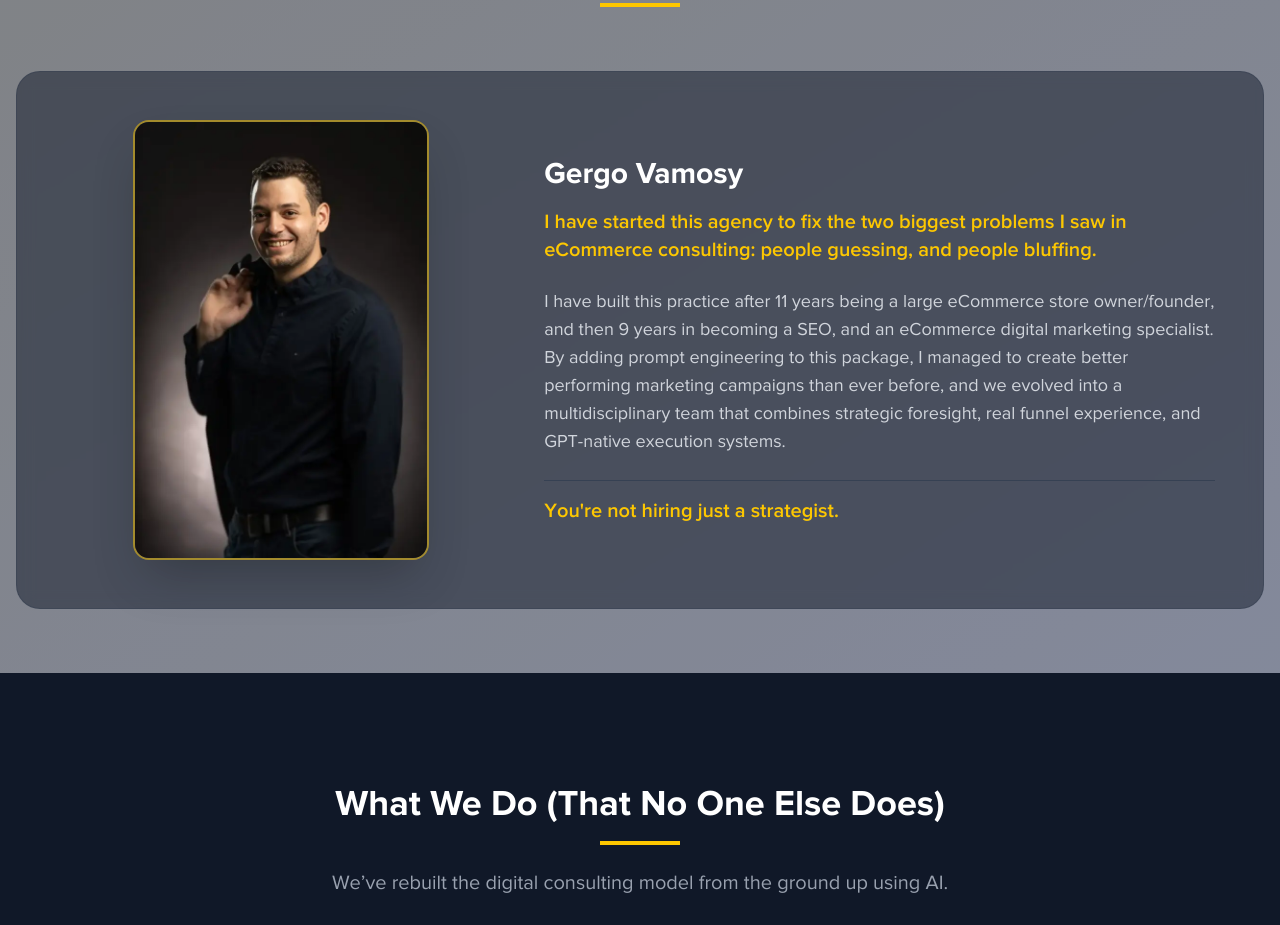
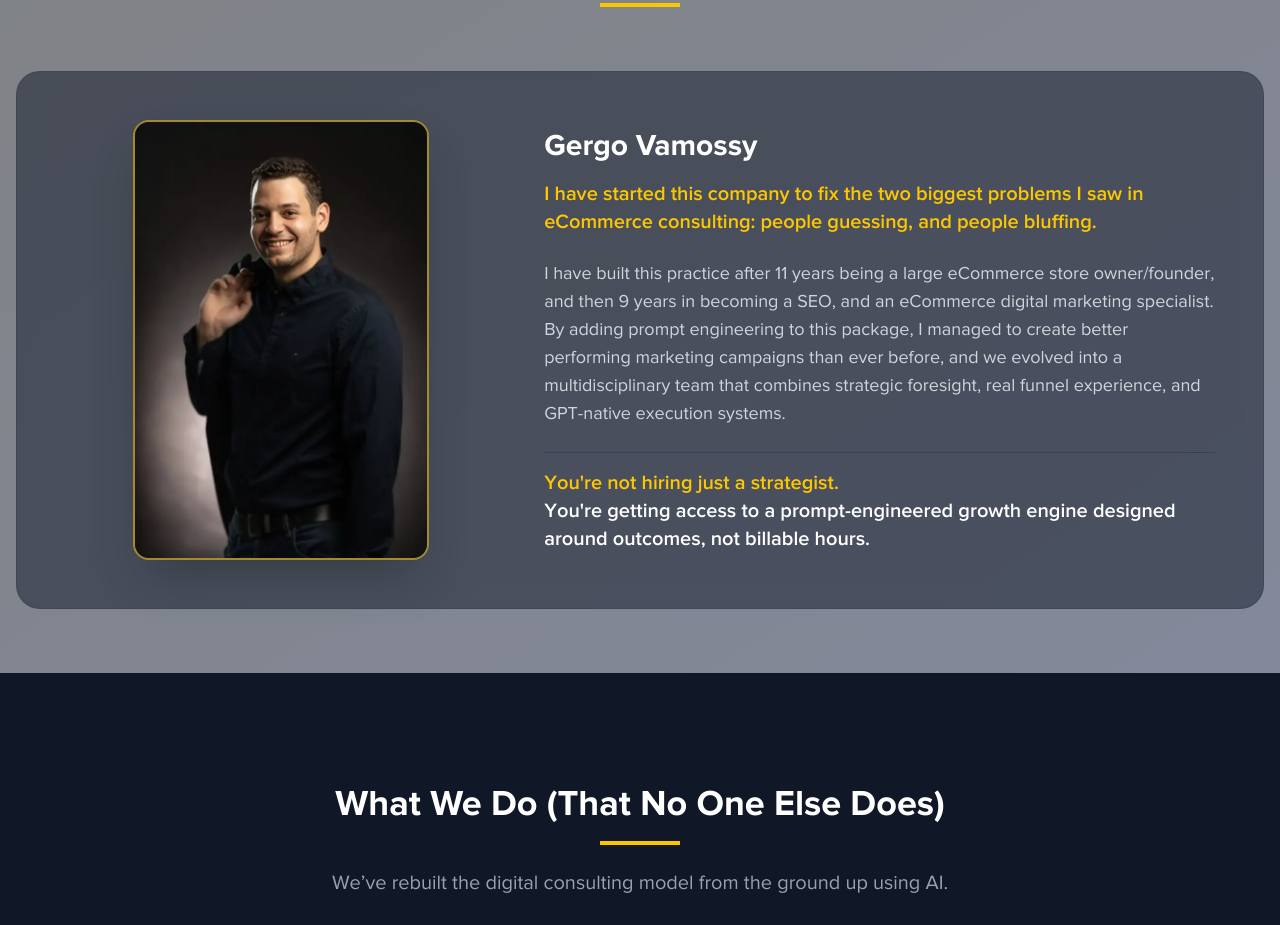
Before and after one commit to judeandy1999/vamossy.com, a Next.js app: page /about in a window 1280 px wide. Shown: the part 1580-2505 px from the top of the page. Built offline with nearby package versions, Linux system fonts and the light colour scheme; no server answers.

Commit message:
feat: update Title component to conditionally apply animation and refine service names in data

```diff
--- a/components/ui/title.jsx
+++ b/components/ui/title.jsx
@@ -11,6 +11,7 @@ export default function Title({
   titlePosition = 'center',
   animationVariant = 'topToBottom',
   className ='',
+  isAnimationEnabled = true,
 }) {
 
   const topToBottom = {
@@ -92,7 +93,7 @@ export default function Title({
   return (
     <MotionComponent
       className={getClasses(variant)}
-      variants={getAnimationVariant(animationVariant)}
+      variants={isAnimationEnabled && getAnimationVariant(animationVariant)}
        initial="hidden"
        whileInView="visible"
       viewport={{ once: false, amount: 0 }}
--- a/data/data.js
+++ b/data/data.js
@@ -628,7 +628,7 @@ export const tieredServices = {
 
     {
       id: 3,
-      name: "Superior Leadership Engineering",
+      name: "Leadership Engineering",
       icon: "/homepage/tier3.webp",
       idealFor: "250k$+/mo brands, including enterprises",
       partnershipType: "We are 100% committed to your business success, and treat your business as we would treat our own. We consider ourselves the extension of your company, and provide all the value we possibly can.",
@@ -760,7 +760,7 @@ export const tieredServicesPage = {
 
     {
       id: 3,
-      name: "Superior Leadership Engineering",
+      name: "Leadership Engineering",
       icon: "/homepage/tier3.webp",
       idealFor: "250k$+/mo brands, including enterprises",
       partnershipType: "We are 100% committed to your business success, and treat your business as we would treat our own. We consider ourselves the extension of your company, and provide all the value we possibly can.",
@@ -950,12 +950,13 @@ export const whatWeBelieve = {
 };
 
 export const founder = {
-  name: "Gergo Vamosy",
+  name: "Gergo Vamossy",
   title: "Founder",
   image: "/about/founder.webp",
-  intro: `I have started this agency to fix the two biggest problems I saw in eCommerce consulting: people guessing, and people bluffing.`,
+  intro: `I have started this company to fix the two biggest problems I saw in eCommerce consulting: people guessing, and people bluffing.`,
   bio: `I have built this practice after 11 years being a large eCommerce store owner/founder, and then 9 years in becoming a SEO, and an eCommerce digital marketing specialist. By adding prompt engineering to this package, I managed to create better performing marketing campaigns than ever before, and we evolved into a multidisciplinary team that combines strategic foresight, real funnel experience, and GPT-native execution systems.`,
-  closing: `You're not hiring just a strategist.`
+  closing: `You're not hiring just a strategist.`,
+  closing2: `You're getting access to a prompt-engineered growth engine designed around outcomes, not billable hours.`,
 };
 
 export const agencyComparison = {
```
